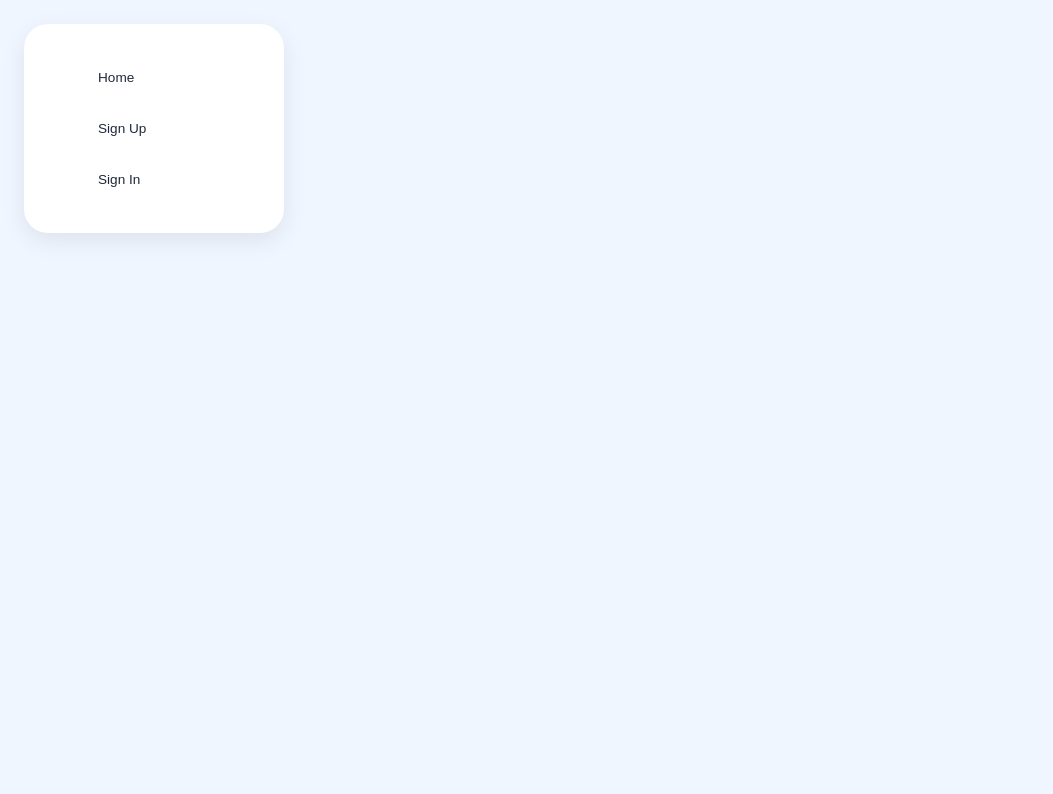
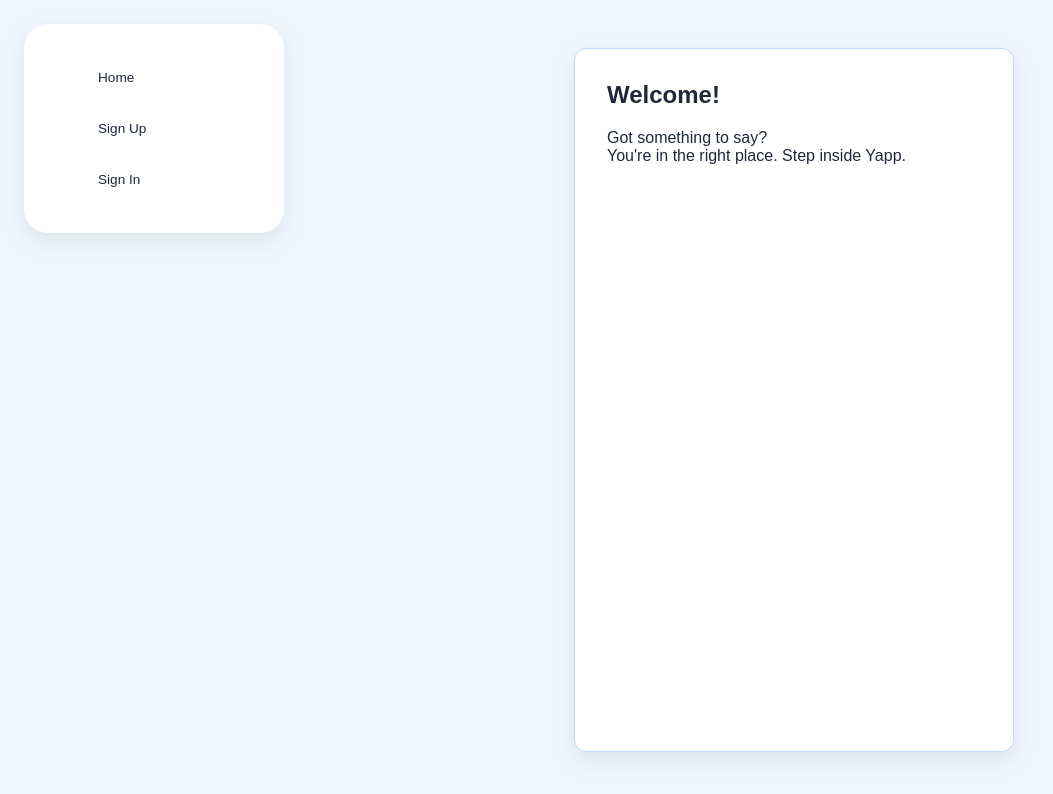
Before and after one commit to fatimaAhmed26/yapp-app-frontend, a React (Vite) app: page / in a window 1280 px wide. Shown: the top 794 px of the page, without its empty margins (0-1053 px from the left). Built offline with nearby package versions, Linux system fonts and the light colour scheme; no server answers; a web font is replaced by a local one.

Commit message:
fixing the landing page

```diff
--- a/src/App.jsx
+++ b/src/App.jsx
@@ -93,6 +93,7 @@ const handleLight = () => {
       <Nav user={user} setUser={setUser} isDarkMode={isDarkMode} handleDark={handleDark} handleLight={handleLight}/>
       <main className="app-main">
       <Routes>
+        <Route path='/' element={<Landing />}/>
         <Route path='/sign-up' element={<SignUpForm setUser={setUser} />} />
         <Route path='/sign-in' element={<SignInForm setUser={setUser} />} />
         <Route path="/users/:userId" element={<Profile user={user} posts={posts} onPostUpdated={handlePostUpdated}/>} />
--- a/src/pages/Landing.jsx
+++ b/src/pages/Landing.jsx
@@ -2,7 +2,7 @@ const Landing = () => {
     return (
         <section className="card">
             <h1>Welcome!</h1>
-            <p>Sign up or sign in to see your dashboard.</p>
+            <p>Got something to say?<br /> You're in the right place. Step inside Yapp.</p>
 
         </section>
     )
```
